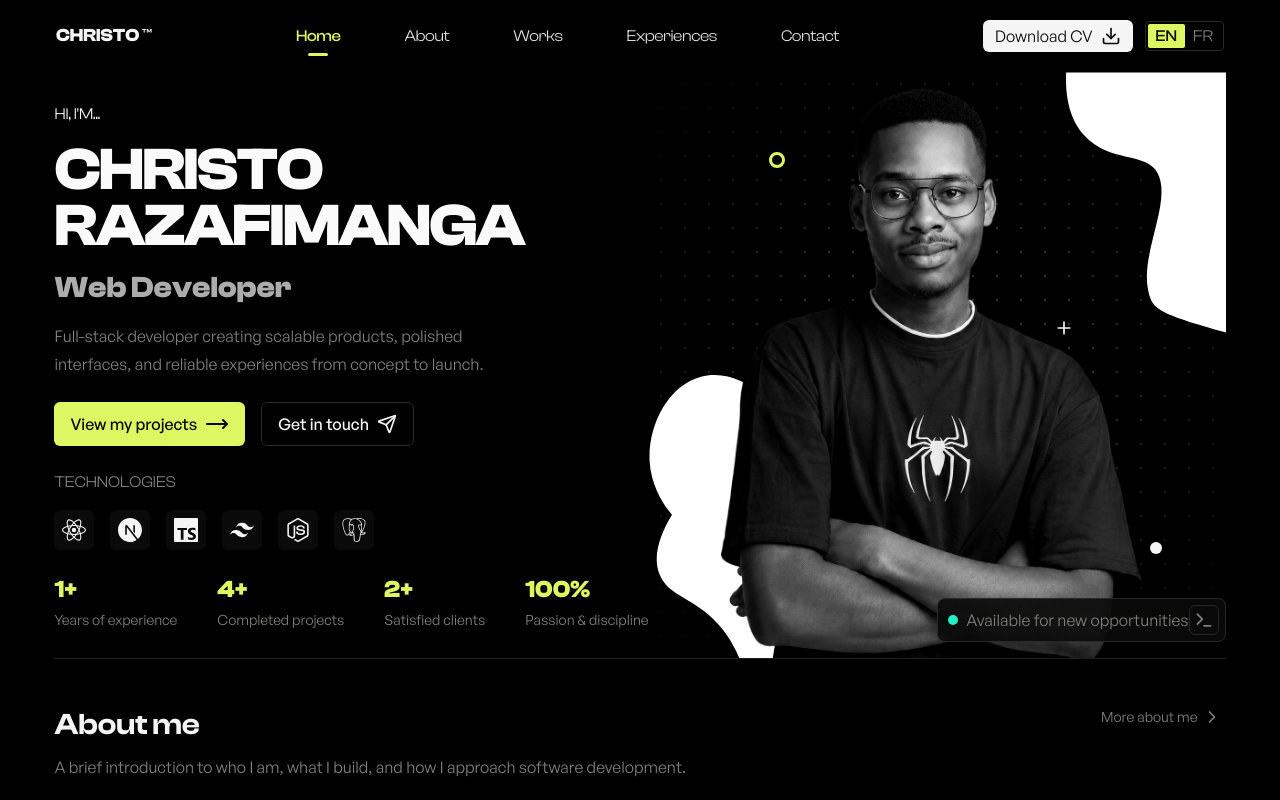
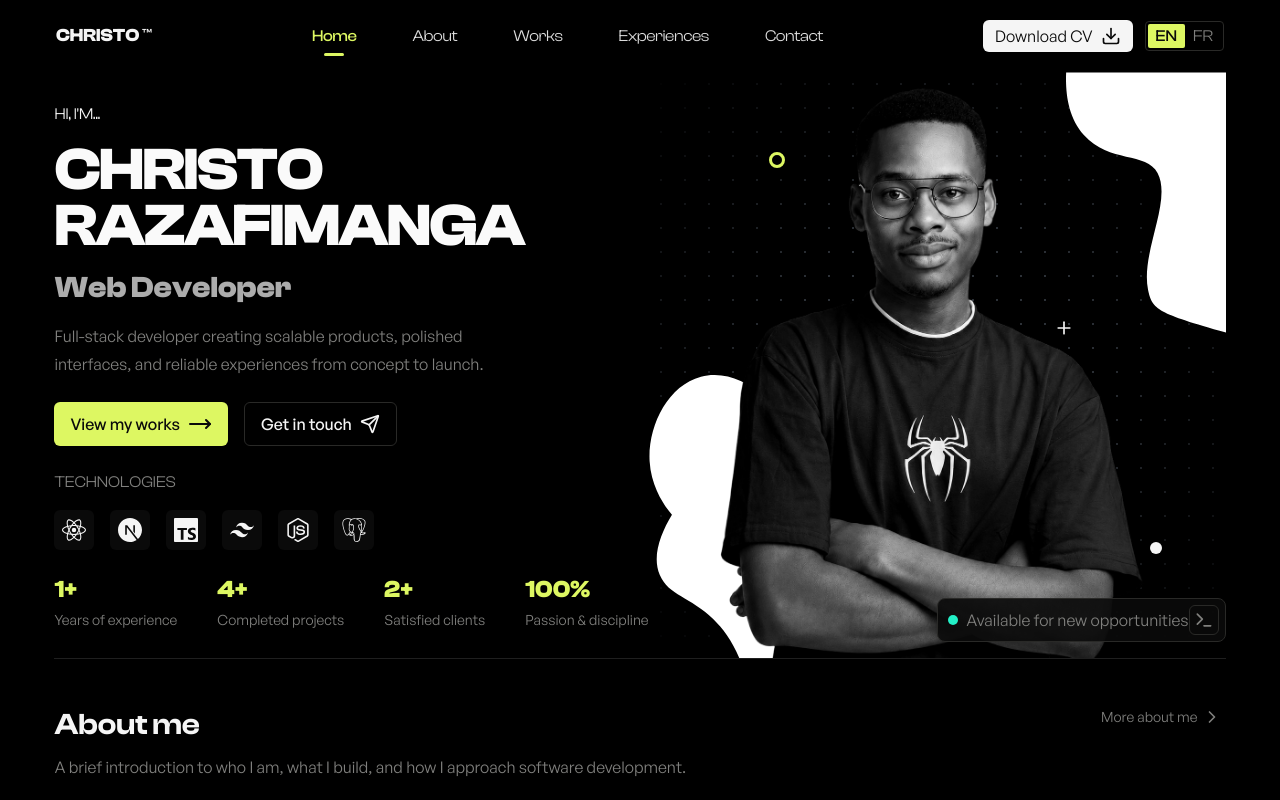
Before and after one commit to bossnare/portfolio, a Next.js app: page / in a window 1280 px wide. Shown: the top 800 px of the page. Built offline with nearby package versions, Linux system fonts and the light colour scheme.

Commit message:
add a hook called useNavigation has goTo function, add this in all element of type navigation link

```diff
--- a/src/components/Header.tsx
+++ b/src/components/Header.tsx
@@ -21,7 +21,7 @@ export function Header() {
           </span>
         </div>
 
-        <ul className="items-center hidden gap-12 tracking-tight lg:flex">
+        <ul className="items-center hidden gap-10 tracking-tight lg:flex">
           {tabs.map((tab) => (
             <li key={tab.label}>
               <Tab label={tab.label} href={tab.href} />
@@ -30,7 +30,7 @@ export function Header() {
         </ul>
         <div className="flex items-center gap-3">
           <a
-            className="hidden lg:flex h-8 items-center justify-center gap-2 rounded-md px-3 bg-foreground text-background transition-colors hover:bg-[#383838] dark:hover:text-background dark:hover:bg-[#ccc]"
+            className="hidden lg:flex h-8 items-center justify-center gap-2 rounded-md px-3 bg-foreground text-background transition-colors hover:bg-[#383838] dark:hover:text-background dark:hover:bg-[#ccc] active:bg-[#383838] dark:active:bg-[#ccc]"
             href="/cv/Christo_Razafimanga_Dev_CV.pdf"
             download
           >
--- a/src/components/about/StatsImpacts.tsx
+++ b/src/components/about/StatsImpacts.tsx
@@ -6,12 +6,16 @@ import Link from 'next/link';
 import { useReveal } from '@/src/hooks/use-reveal';
 import { motion } from 'motion/react';
 import { MoveRight } from 'lucide-react';
+import { handleWait } from '@/src/utils/handle-wait';
+import { useNavigation } from '@/src/hooks/use-navigation';
 
 export function StatsImpacts() {
   const { ref, isInView } = useReveal<HTMLDivElement>({
     once: true,
     amount: 0.8,
   });
+
+  const { goTo } = useNavigation();
 
   return (
     <section className="relative flex flex-col items-start justify-center w-full min-h-screen gap-8 md:gap-10 md:items-center">
@@ -34,12 +38,16 @@ export function StatsImpacts() {
       </div>
       <motion.div
         ref={ref}
-        initial={{ opacity: 0, y: 40 }}
+        initial={{ opacity: 0, y: 50 }}
         animate={isInView ? { opacity: 1, y: 0 } : {}}
       >
         <Link
-          className="relative flex items-center justify-center w-auto h-12 gap-2 px-6 mt-20 overflow-hidden font-medium transition-colors ease-in-out rounded-full dark:hover:text-background hover:outline-none duration-1200 group font-display outline outline-foreground/70 active:bg-primary"
+          className="relative flex items-center justify-center w-auto h-12 gap-2 px-6 mt-20 overflow-hidden font-medium transition-colors ease-in-out rounded-full hover:text-primary-foreground hover:outline-transparent duration-1200 group font-display outline outline-foreground/70 active:bg-primary active:opacity-70"
           href="/projects"
+          onClick={(e) => {
+            e.preventDefault();
+            handleWait(() => goTo('/projects'), 300);
+          }}
         >
           <span className="relative z-5">Go to projects</span>
           <MoveRight className="relative z-5" />
--- a/src/components/contact/ContactCard.tsx
+++ b/src/components/contact/ContactCard.tsx
@@ -1,9 +1,23 @@
+'use client';
+
 import type { Contact } from '@/src/data/contacts';
+import { useNavigation } from '@/src/hooks/use-navigation';
+import { handleWait } from '@/src/utils/handle-wait';
+import { Mail, MessageSquare, Phone } from 'lucide-react';
+
+const contactIcons = {
+  mail: Mail,
+  phone: Phone,
+  message: MessageSquare,
+};
 
 export function ContactCard(contact: Contact) {
+  const { goTo } = useNavigation();
+  const Icon = contactIcons[contact.icon];
+
   return (
     <div className="flex flex-row gap-3 py-4 md:flex-col">
-      <contact.icon className="mt-0.5 text-primary size-5 md:mt-0" />
+      <Icon className="mt-0.5 text-primary size-5 md:mt-0" />
       <div className="flex flex-col gap-4">
         <div className="flex flex-col gap-2">
           <span className="font-semibold">{contact.name}</span>
@@ -13,9 +27,11 @@ export function ContactCard(contact: Contact) {
         </div>
         <a
           href={contact.link}
-          className="font-medium w-fit text-muted-foreground hover:text-primary hover:underline active:underline active:text-primary"
-          target="_blank"
-          rel="noopener noreferrer"
+          className="font-medium w-fit text-muted-foreground hover:text-primary hover:underline active:underline active:text-primary dark:active:bg-[#1a1a1a]"
+          onClick={(e) => {
+            e.preventDefault();
+            handleWait(() => goTo({href: contact.link, openExternal: true}), 300);
+          }}
         >
           {contact.contact}
         </a>
--- a/src/components/hero/HeroContent.tsx
+++ b/src/components/hero/HeroContent.tsx
@@ -1,8 +1,12 @@
+'use client';
+
 import { stacks } from '@/src/data/stacks';
 import { stats } from '@/src/data/stats';
 import { MoveRight, Send } from 'lucide-react';
 import Link from 'next/link';
 import { MaskedIcon } from '../MaskedIcon';
+import { handleWait } from '@/src/utils/handle-wait';
+import { useNavigation } from '@/src/hooks/use-navigation';
 
 function HeroIntroduction() {
   return (
@@ -23,18 +27,28 @@ function HeroIntroduction() {
 }
 
 function HeroActions() {
+  const { goTo } = useNavigation();
+
   return (
     <div className="flex flex-col gap-4 text-base font-medium sm:w-full sm:flex-row">
       <Link
-        className="flex h-11 items-center justify-center w-auto gap-2 rounded-md bg-primary px-4 text-primary-foreground transition-colors hover:bg-[#383838] dark:hover:text-background dark:hover:bg-[#ccc]"
+        className="flex items-center justify-center w-auto gap-2 px-4 transition-colors rounded-md h-11 active:opacity-70 bg-primary text-primary-foreground hover:brightness-110"
         href="/projects"
+        onClick={(e) => {
+          e.preventDefault();
+          handleWait(() => goTo({ href: '/projects' }), 300);
+        }}
       >
-        View my projects
+        View my works
         <MoveRight />
       </Link>
       <Link
-        className="flex h-11 w-auto items-center justify-center gap-2 rounded-md border border-solid border-border px-4 transition-colors hover:border-transparent hover:bg-black/4 dark:hover:bg-[#1a1a1a]"
+        className="flex h-11 w-auto active:opacity-70 items-center justify-center gap-2 rounded-md border border-solid border-border px-4 transition-colors hover:border-transparent hover:bg-black/4 active:bg-black/4 dark:active:bg-[#1a1a1a] dark:hover:bg-[#1a1a1a]"
         href="/contact"
+        onClick={(e) => {
+          e.preventDefault();
+          handleWait(() => goTo({ href: '/contact' }), 300);
+        }}
       >
         Get in touch
         <Send className="size-5" />
--- a/src/data/contacts.tsx
+++ b/src/data/contacts.tsx
@@ -1,24 +1,22 @@
-import { Mail, MessageSquare, Phone } from 'lucide-react';
-
 export const contacts = [
   {
     name: 'Email',
     content: 'For professional inquires.',
-    icon: Mail,
+    icon: 'mail',
     link: 'mailto:razafimangagervaischristo@gmail.com?subject=Portfolio%20Inquiry&body=Hello%20Christo, ',
     contact: 'razafimangagervaischristo@gmail.com',
   },
   {
     name: 'Direct call',
     content: 'Give me a call.',
-    icon: Phone,
+    icon: 'phone',
     link: 'tel:+261382742449',
     contact: '+261 38 27 424 49',
   },
   {
     name: 'WhatsApp',
     content: 'Start a conversation.',
-    icon: MessageSquare,
+    icon: 'message',
     contact: "LET'S GO CHRIS",
     link: 'https://wa.me/261382742449',
   },
--- /dev/null
+++ b/src/hooks/use-navigation.ts
@@ -0,0 +1,19 @@
+'use client';
+
+import { useRouter } from 'next/navigation';
+
+export const useNavigation = () => {
+  const router = useRouter();
+  const goTo = ({
+    href,
+    openExternal = false,
+  }: {
+    href: string;
+    openExternal?: boolean;
+  }) => {
+    if (openExternal) window.open(href, '_blank', 'noopener,noreferrer');
+    else router.push(href);
+  };
+
+  return { goTo };
+};
```
